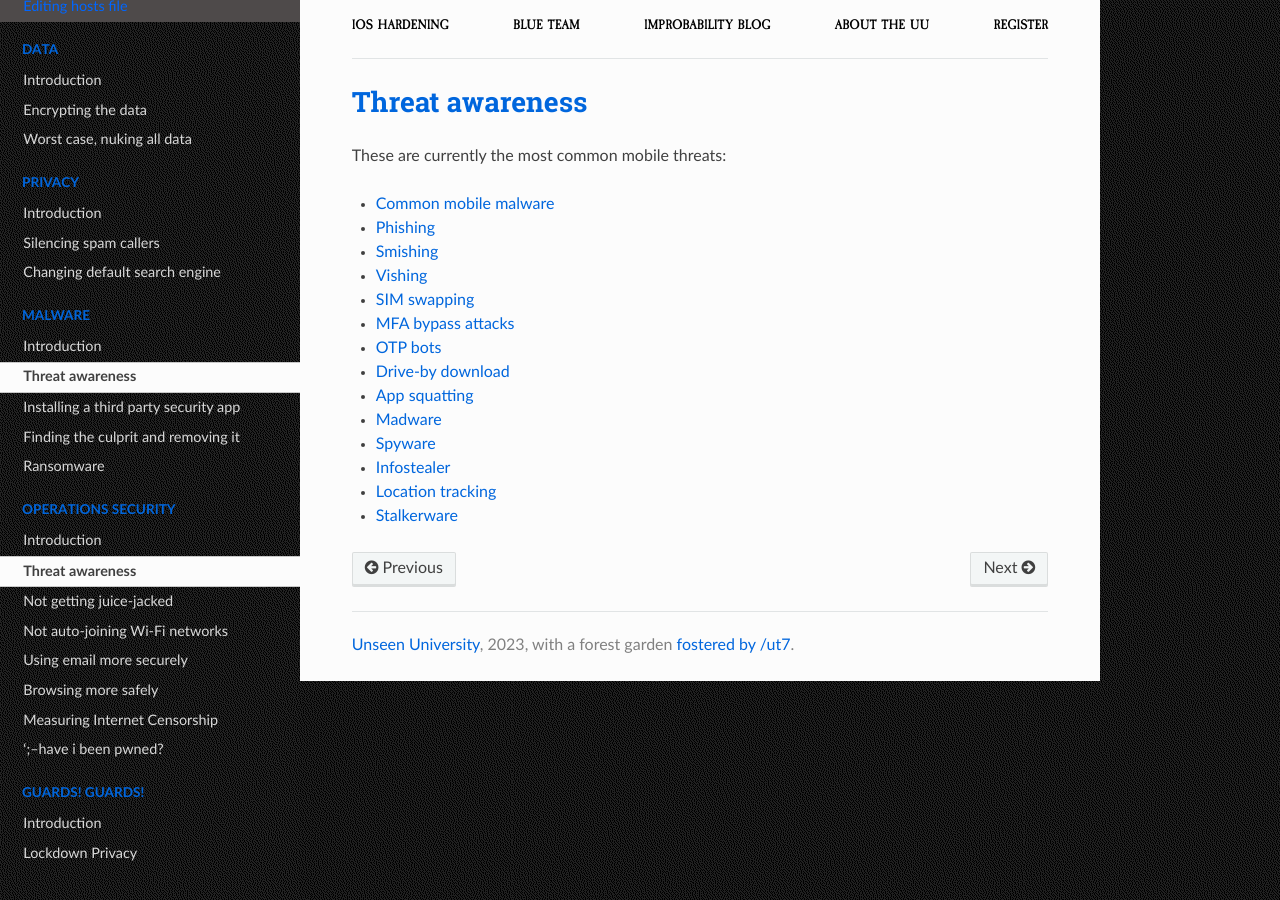
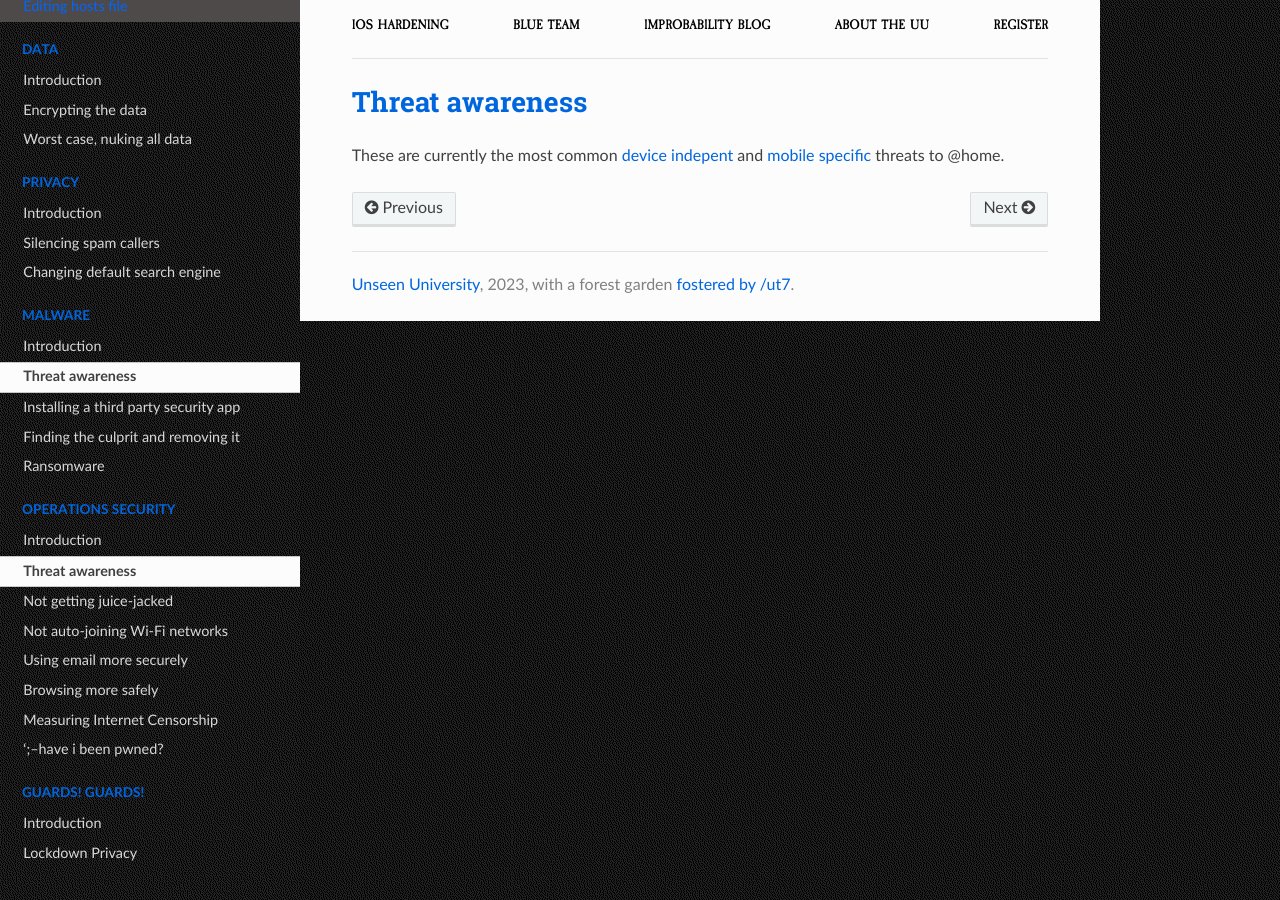
Before and after one commit to tymyrddin/blue-ios, a Sphinx documentation site: the page built from source/docs/opsec/threats.md, in a window 1280 px wide. Built offline with Sphinx 7.4.7 and the Read the Docs theme 2.0.0, drawn with Linux system fonts in a browser that asks for light colours.

Commit message:
correction

```diff
--- a/source/docs/opsec/threats.md
+++ b/source/docs/opsec/threats.md
@@ -1,18 +1,3 @@
 # Threat awareness
 
-These are currently the most common mobile threats:
-
-* [Common mobile malware](https://pap.tymyrddin.dev/docs/mobile/malware)
-* [Phishing](https://pap.tymyrddin.dev/docs/general/phishing)
-* [Smishing](https://pap.tymyrddin.dev/docs/mobile/smishing)
-* [Vishing](https://pap.tymyrddin.dev/docs/mobile/vishing)
-* [SIM swapping](https://pap.tymyrddin.dev/docs/mobile/swapping)
-* [MFA bypass attacks](https://pap.tymyrddin.dev/docs/general/mfa)
-* [OTP bots](https://pap.tymyrddin.dev/docs/mobile/otp-bots)
-* [Drive-by download](https://pap.tymyrddin.dev/docs/general/drive-by)
-* [App squatting](https://pap.tymyrddin.dev/docs/mobile/squatting)
-* [Madware](https://pap.tymyrddin.dev/docs/mobile/madware)
-* [Spyware](https://pap.tymyrddin.dev/docs/mobile/spyware)
-* [Infostealer](https://pap.tymyrddin.dev/docs/mobile/infostealer)
-* [Location tracking](https://pap.tymyrddin.dev/docs/mobile/tracking)
-* [Stalkerware](https://pap.tymyrddin.dev/docs/mobile/stalkerware)
+These are currently the most common [device indepent](https://pap.tymyrddin.dev/docs/independent/readme) and [mobile specific](https://pap.tymyrddin.dev/docs/mobile/readme) threats to @home.
```
